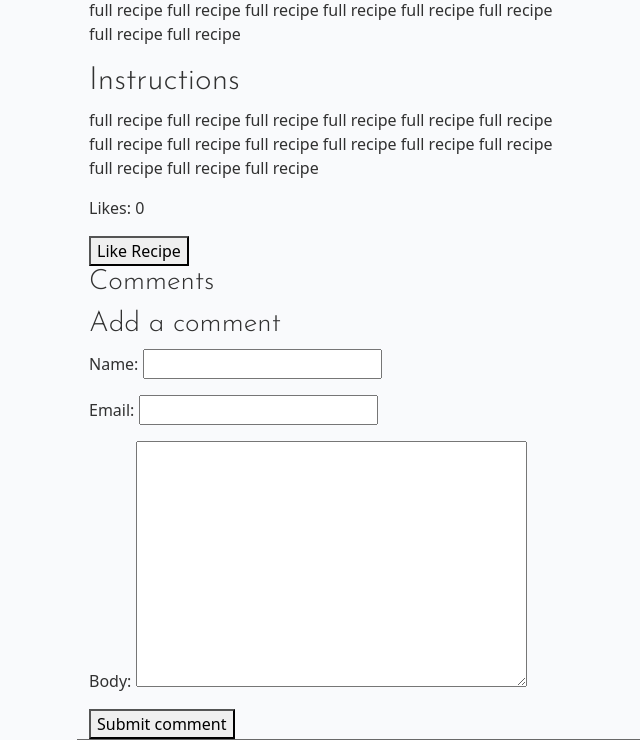
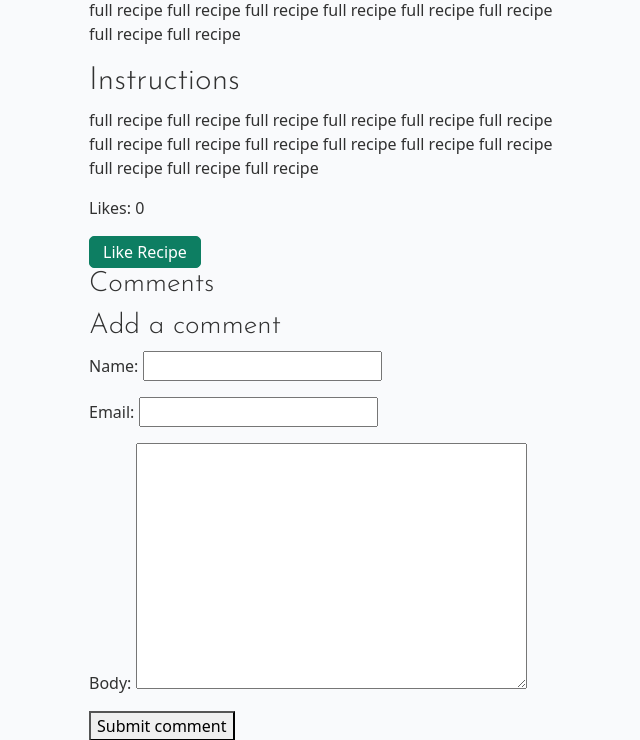
Before and after one commit to adrianskelton/adrianproject4, a Django app: page /recipe/32/ in a window 1280 px wide. Shown: the part 523-1263 px from the top of the page, without its empty margins (63-703 px from the left). Run offline with Django 3.2, Linux system fonts and the light colour scheme; a user stored in the database is signed in; data comes from the database, SQL or seed files in the repository; parts of the project's set-up code (start-up, migrations or seed data) failed here and were passed over; some libraries are stand-ins or nearby versions.

Commit message:
update button colours

```diff
--- a/templates/latest_recipes.html
+++ b/templates/latest_recipes.html
@@ -15,13 +15,13 @@
 <!-- User has liked the recipe, show unlike button -->
 <form action="{% url 'unlike_recipe' recipe.pk %}" method="post">
 {% csrf_token %}
-<button type="submit">Unlike</button>
+<button type="submit" class="custom-btn-red">Unlike</button>
 </form>
 {% else %}
 <!-- User has not liked the recipe, show like button -->
 <form action="{% url 'like_recipe' recipe.pk %}" method="post">
 {% csrf_token %}
-<button type="submit" class="btn-primary btn-sm">Like</button>
+<button type="submit" class="btn-primary custom-btn-green btn-sm">Like</button>
 </form>
 {% endif %}
 {% else %}
--- a/templates/recipe_detail.html
+++ b/templates/recipe_detail.html
@@ -29,14 +29,14 @@
                 <!-- User has liked the recipe, show unlike button -->
                 <form action="{% url 'unlike_recipe' recipe.pk %}" method="post">
                     {% csrf_token %}
-                    <button type="submit">Unlike Recipe</button>
+                    <button type="submit" class="custom-btn-red">Unlike Recipe</button>
 
                 </form>
                 {% else %}
                 <!-- User has not liked the recipe, show like button -->
                 <form action="{% url 'like_recipe' recipe.pk %}" method="post">
                     {% csrf_token %}
-                    <button type="submit">Like Recipe</button>
+                    <button type="submit" class="custom-btn-green">Like Recipe</button>
                 </form>
                 {% endif %}
                 {% else %}
--- a/templates/top_five.html
+++ b/templates/top_five.html
@@ -25,13 +25,13 @@
             <!-- User has liked the recipe, show unlike button -->
             <form action="{% url 'unlike_recipe' recipe.pk %}" method="post">
             {% csrf_token %}
-            <button type="submit">Unlike</button>
+            <button type="submit" class="custom-btn-red">Unlike</button>
             </form>
         {% else %}
             <!-- User has not liked the recipe, show like button -->
             <form action="{% url 'like_recipe' recipe.pk %}" method="post">
             {% csrf_token %}
-            <button type="submit">Like</button>
+            <button type="submit" class="custom-btn-green">Like</button>
             </form>
         {% endif %}
         {% else %}
--- a/templates/user_recipes.html
+++ b/templates/user_recipes.html
@@ -26,7 +26,7 @@
       {% endif %}
       {% if user in recipe.likes.all %}
         <!-- User has liked the recipe, show unlike button -->
-        <form action="{% url 'unlike_recipe' recipe.pk %}" method="post" class="d-inline btn-danger btn-sm">
+        <form action="{% url 'unlike_recipe' recipe.pk %}" method="post" class="d-inline custom-btn-red btn-sm">
           {% csrf_token %}
           <button type="submit" class="btn btn-secondary btn-sm">Unlike</button>
         </form>
@@ -34,7 +34,7 @@
         <!-- User has not liked the recipe, show like button -->
         <form action="{% url 'like_recipe' recipe.pk %}" method="post" class="d-inline">
           {% csrf_token %}
-          <button type="submit" class="btn btn-primary btn-sm">Like</button>
+          <button type="submit" class="btn custom-btn-green btn-sm">Like</button>
         </form>
       {% endif %}
     {% else %}
```
